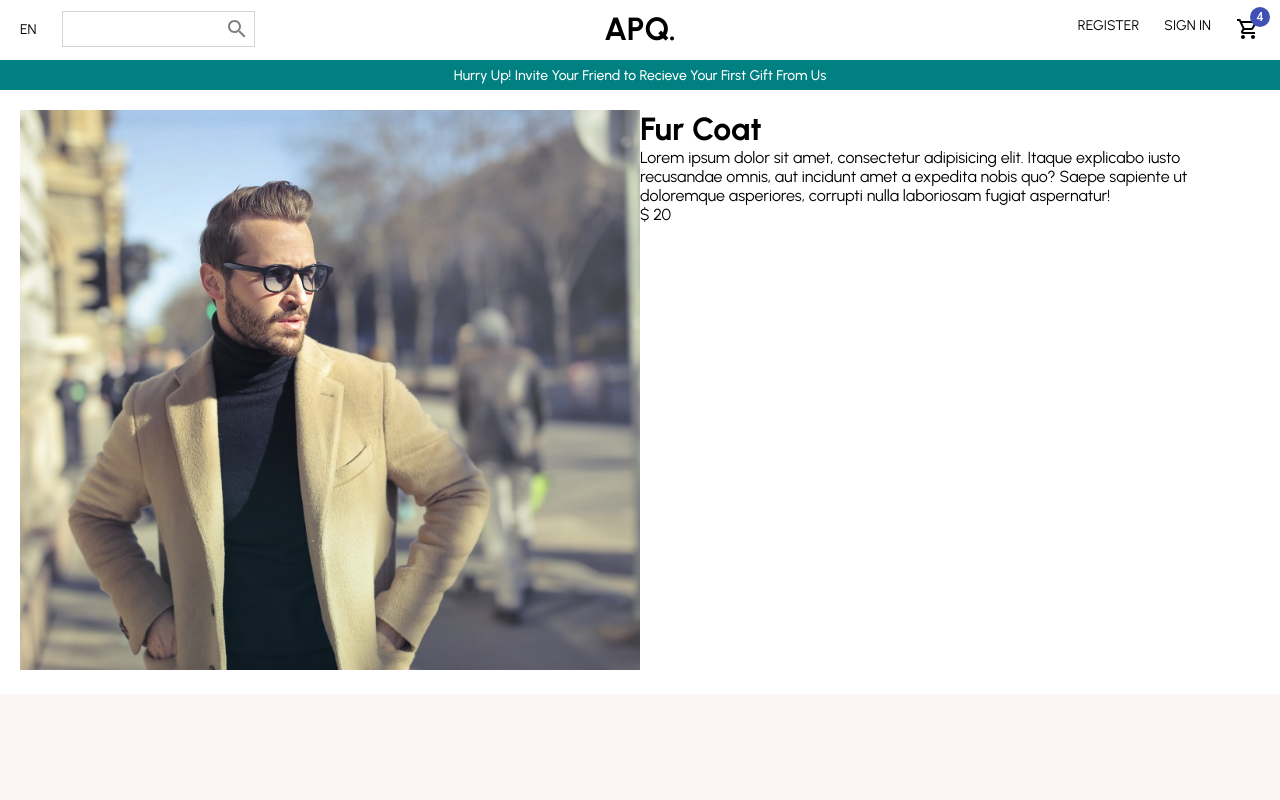
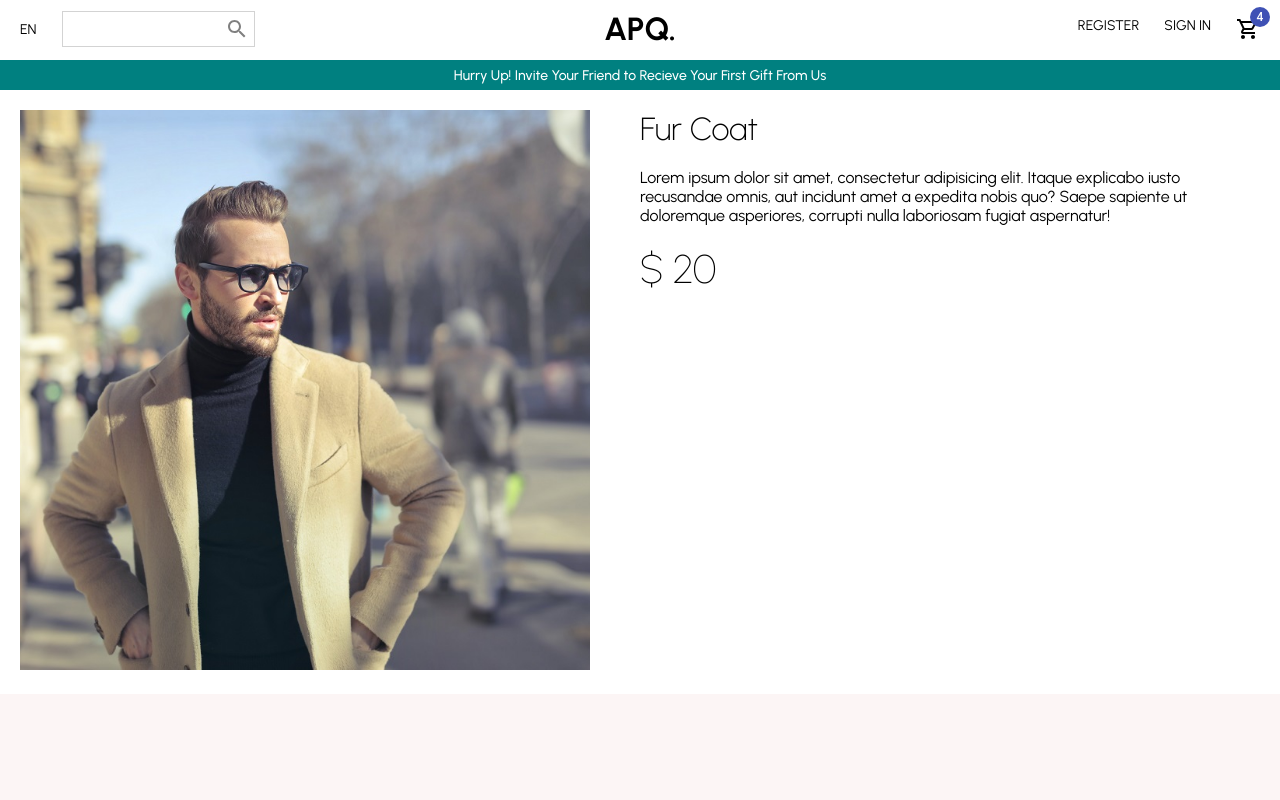
Before and after one commit to AliPooladmast/e-commerce, a React (Create React App) app: page / in a window 1280 px wide. Shown: the top 800 px of the page. Built offline with nearby package versions, Linux system fonts and the light colour scheme.

Commit message:
feat(product): add more style font wights and sizes to the info section

```diff
--- a/src/pages/Product/Product.module.scss
+++ b/src/pages/Product/Product.module.scss
@@ -18,4 +18,18 @@
 
 .InfoContainer {
   flex: 1;
+  padding: 0 50px;
+
+  h1 {
+    font-weight: 200;
+  }
+
+  p {
+    margin: 20px 0;
+  }
+
+  span {
+    font-weight: 100;
+    font-size: 40px;
+  }
 }
```
